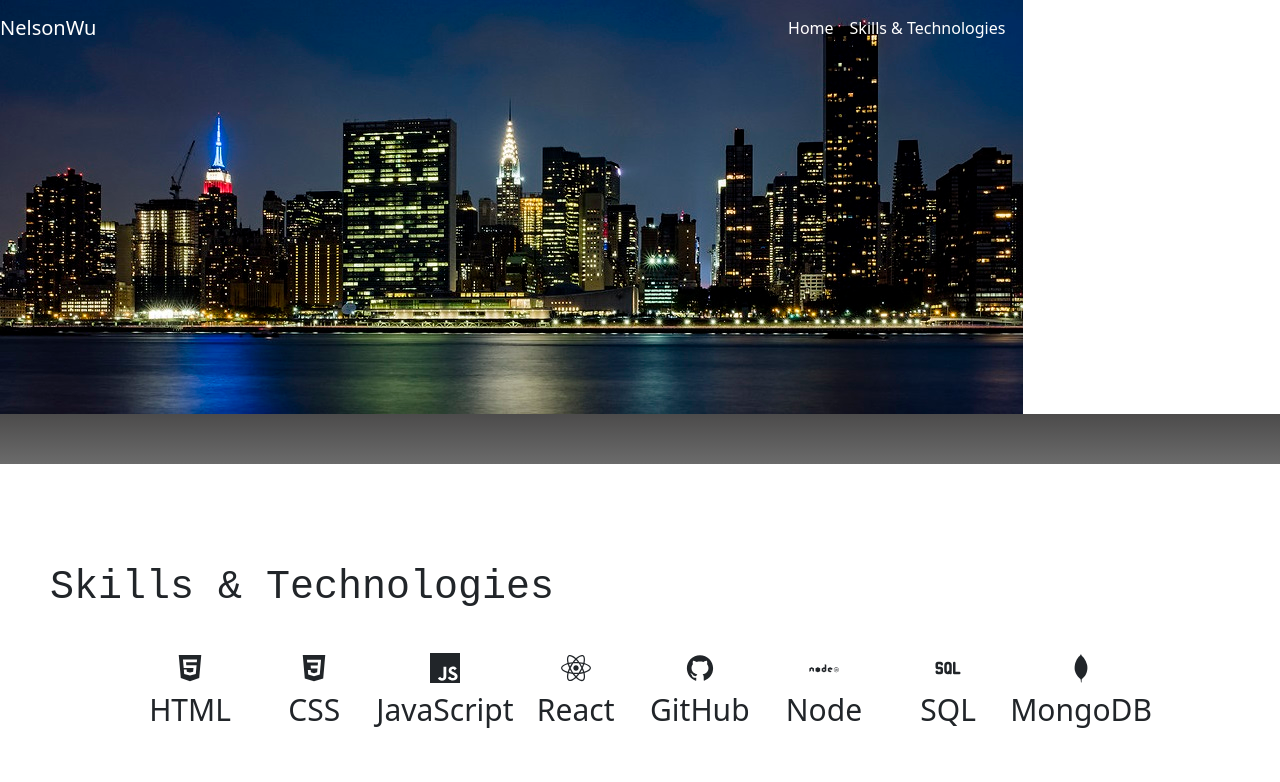
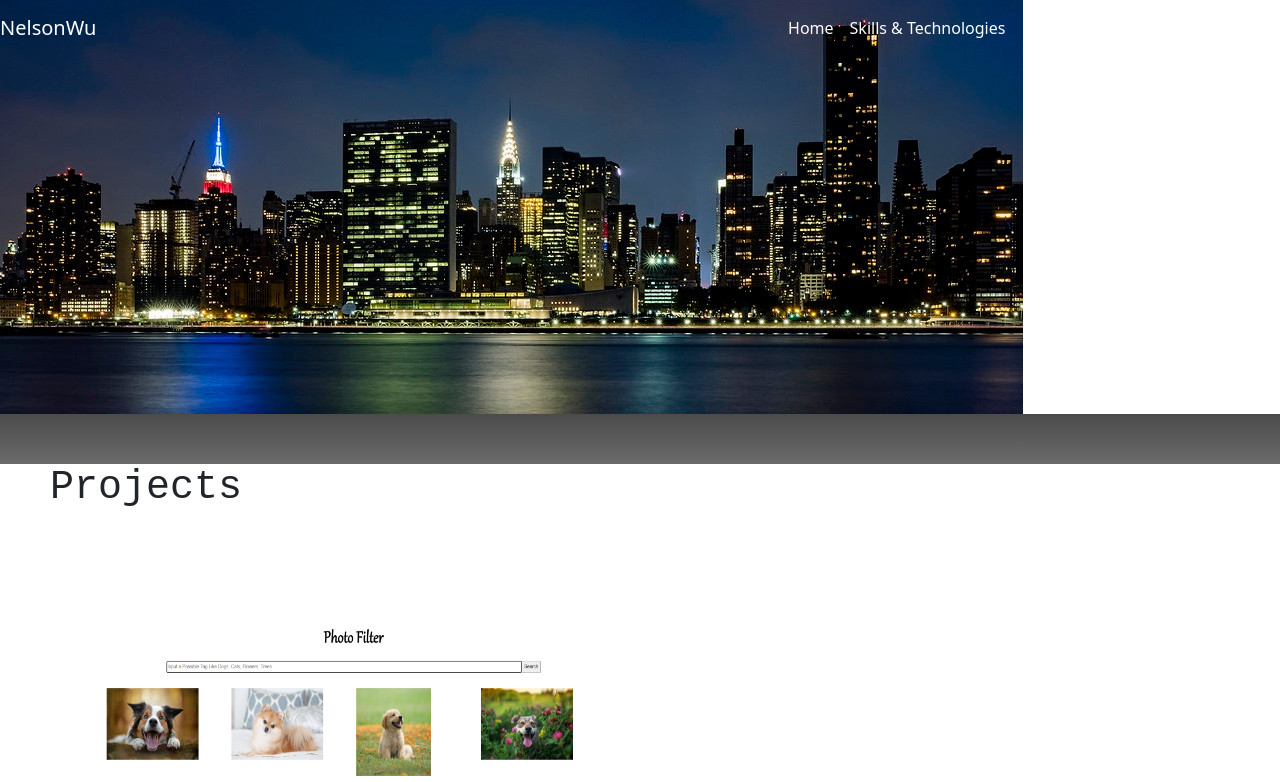
Before and after one commit to NelsonWu820/portfolio-website, a React (Create React App) app: page / in a window 1280 px wide. Shown: the top 782 px of the page. Built offline with nearby package versions, Linux system fonts and the light colour scheme.

Commit message:
gthub pages test

```diff
--- a/src/HomePage.js
+++ b/src/HomePage.js
@@ -49,7 +49,7 @@ const HomePage = () => {
     <div>
         <Header/>
         <Navbar onClick={Scroll_Home} onClick2={Scroll_Skills} onClick3={Scroll_ProjectTitle} onClick4={Scroll_AboutMe} onClick5={Scroll_ContactMe}/>
-        <Skills/>
+
         <ProjectTitle/>
         <Project1/>
         <Project2/>
```
